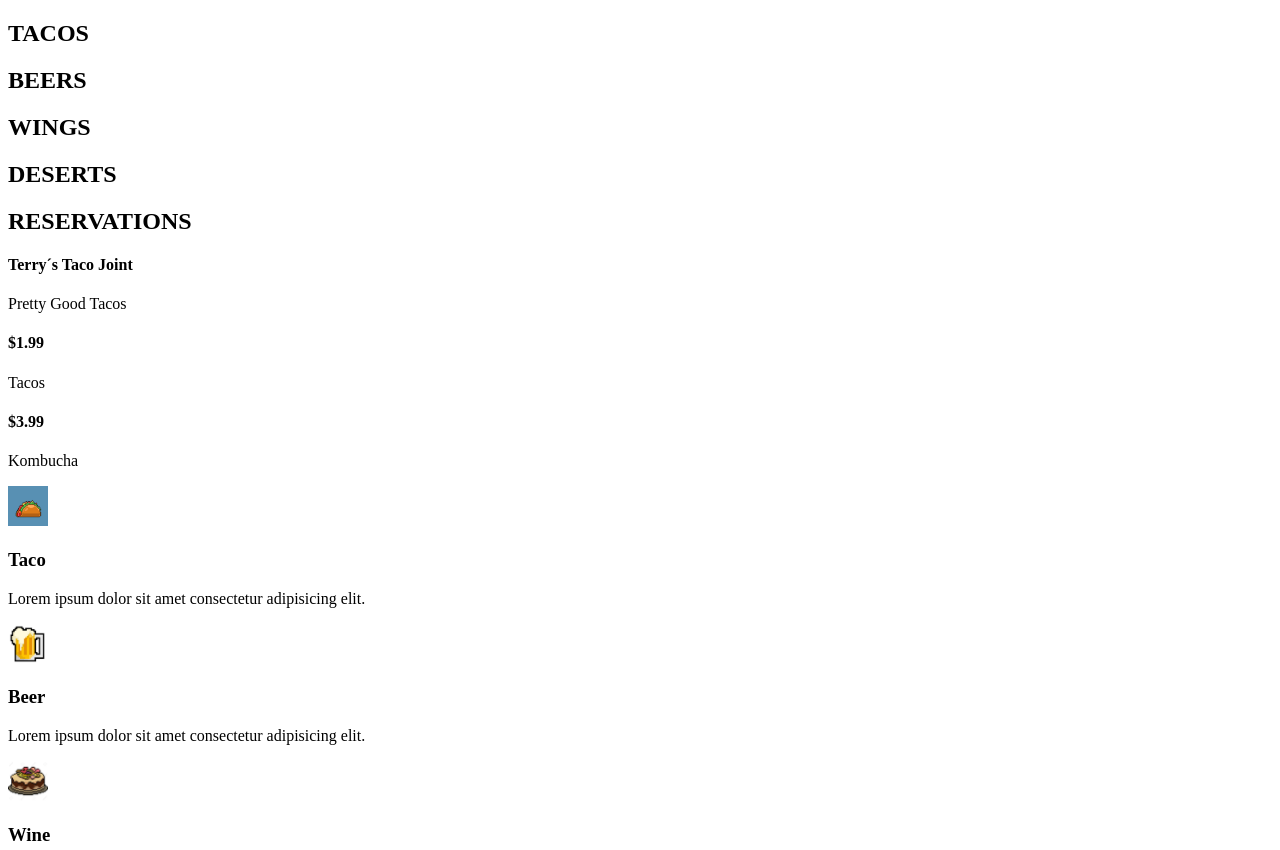
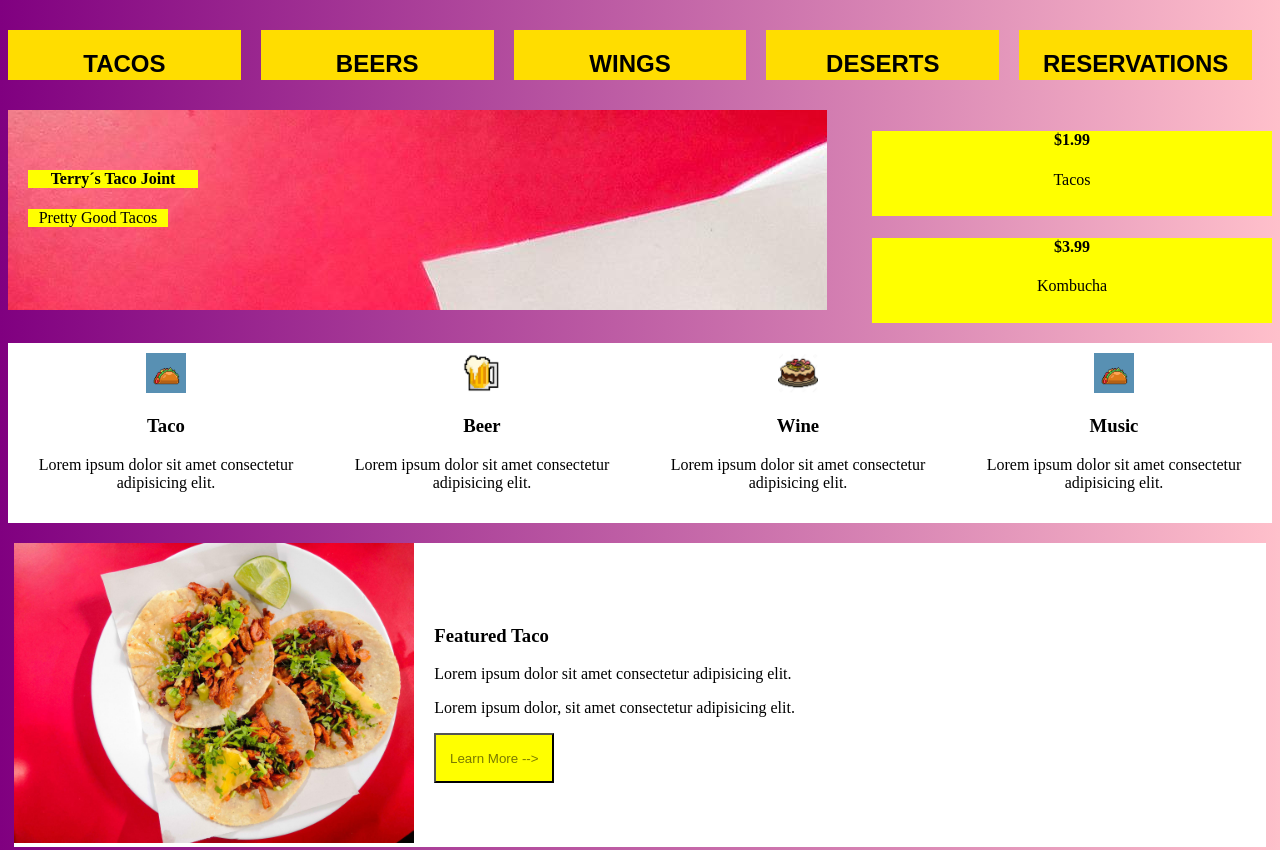
Before and after one commit to teresitagv/reto_2, a plain HTML site: page index.html in a window 1280 px wide. Shown: the top 850 px of the page. Drawn offline with Linux system fonts and the light colour scheme.

Commit message:
Add files via upload

```diff
--- a/index.html
+++ b/index.html
@@ -5,7 +5,7 @@
     <meta http-equiv="X-UA-Compatible" content="IE=edge">
     <meta name="viewport" content="width=device-width, initial-scale=1.0">
     <title>Document</title>
-    <link rel="stylesheet" href="estilos2.css">
+    <link rel="stylesheet" href="estilos.css">
 </head>
 <body class="index">
     <section>
```
